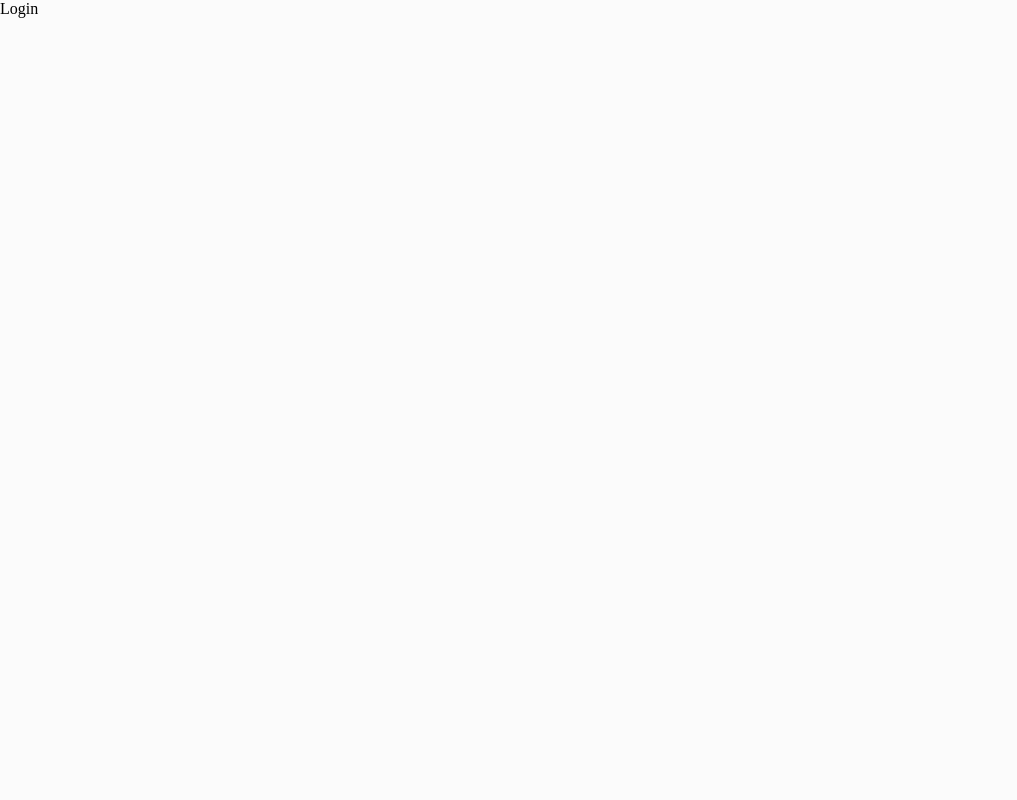
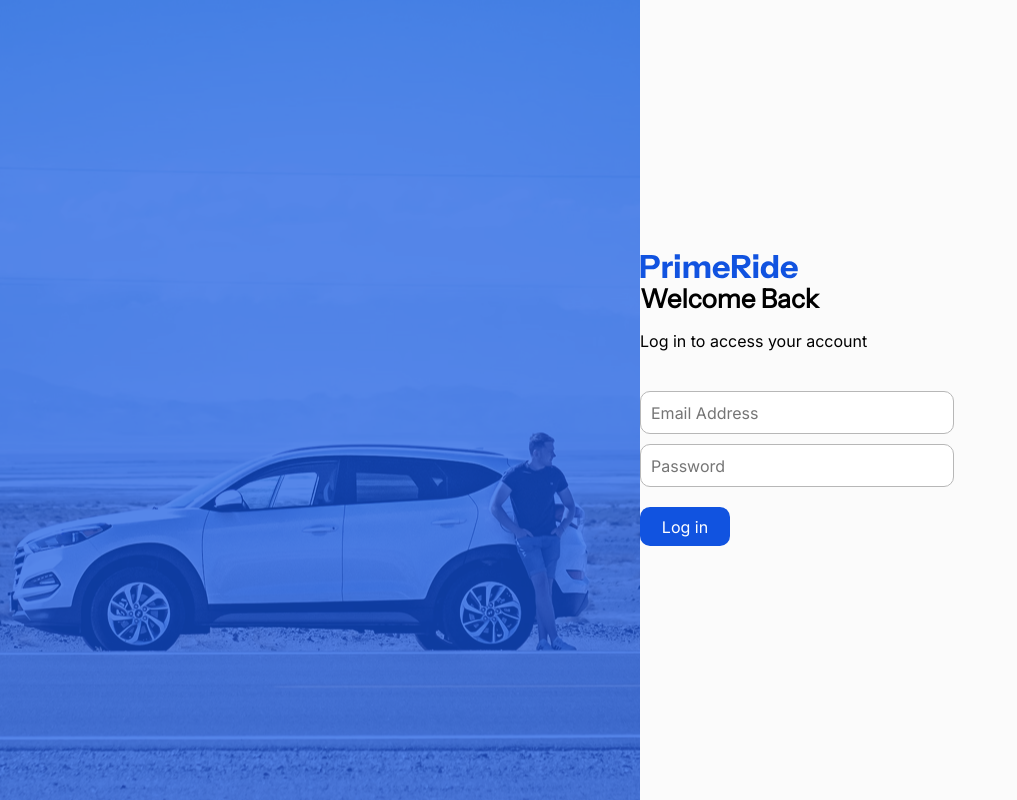
Before and after one commit to smuke/PrimeRide, a React (Vite) app: page /login in a window 1280 px wide. Shown: the whole page, without its empty margins (0-1017 px from the left). Built offline with nearby package versions, Linux system fonts and the light colour scheme.

Commit message:
Login page

```diff
--- a/src/index.css
+++ b/src/index.css
@@ -2,6 +2,14 @@
     background: #FBFBFB;
     margin: 0;
     padding: 0;
+}
+
+p, h3, button {
+    font-family: 'Inter';
+}
+
+h1 {
+    font-family: 'Instrument Sans';
 }
 
 /* :root {
--- /dev/null
+++ b/src/pages/login/Login.module.css
@@ -0,0 +1,53 @@
+
+
+input {
+    height: 39px;
+    width: 300px;
+    font-size: 16px;
+    border-radius: 10px;
+    border: solid 1px rgb(183, 183, 183);
+    padding-left: 10px;
+    font-family: "Inter";
+}
+
+.loginGrid {
+    display: flex;
+    align-items: center;
+}
+
+.imgSide {
+    background-image: url(login-img.png);
+    height: 100vh;
+    width: 100vw;
+    background-position: center;
+}
+
+.textSide {
+    width: 100vw;
+    height: 100vh;
+    align-content: center;
+}
+
+.loginText {
+    margin-bottom: 40px;
+}
+
+.input {
+    padding-bottom: 10px;
+}
+
+.loginButton {
+    font-family: "Inter";
+    font-size: 16px;
+    color: white;
+    background-color: rgb(17, 83, 224);
+    border: none;
+    border-radius: 10px;
+    width: 90px;
+    height: 39px;
+    margin-top: 10px;
+}
+
+.loginButton:hover {
+    cursor: pointer;
+}
--- a/src/pages/login/Login.tsx
+++ b/src/pages/login/Login.tsx
@@ -1,7 +1,29 @@
+import classes from "./Login.module.css";
+import Logo from "../../components/logo/Logo";
+
 function Login() {
     return (
         <>
-            <div>Login</div>
+            <div className={classes.loginGrid}>
+
+                <div className={classes.imgSide}>
+                    {/* <img src="src\images\login-img.png" className={classes.loginImg}></img> */}
+                </div>
+                <div className={classes.textSide}>
+                    <div className={classes.logoSection}>
+                        <Logo/>
+                    </div>
+                    <h1>Welcome Back</h1>
+                    <p className={classes.loginText}>Log in to access your account</p>
+                    <div className={classes.input}>
+                        <input placeholder="Email Address"/>
+                    </div>
+                    <div className={classes.input}>
+                        <input placeholder="Password"/>
+                    </div>
+                    <button className={classes.loginButton}>Log in</button>
+                </div>
+            </div>
         </>
     )
 }
```
Also changed, not shown: src/pages/login/login-img.png (added).
